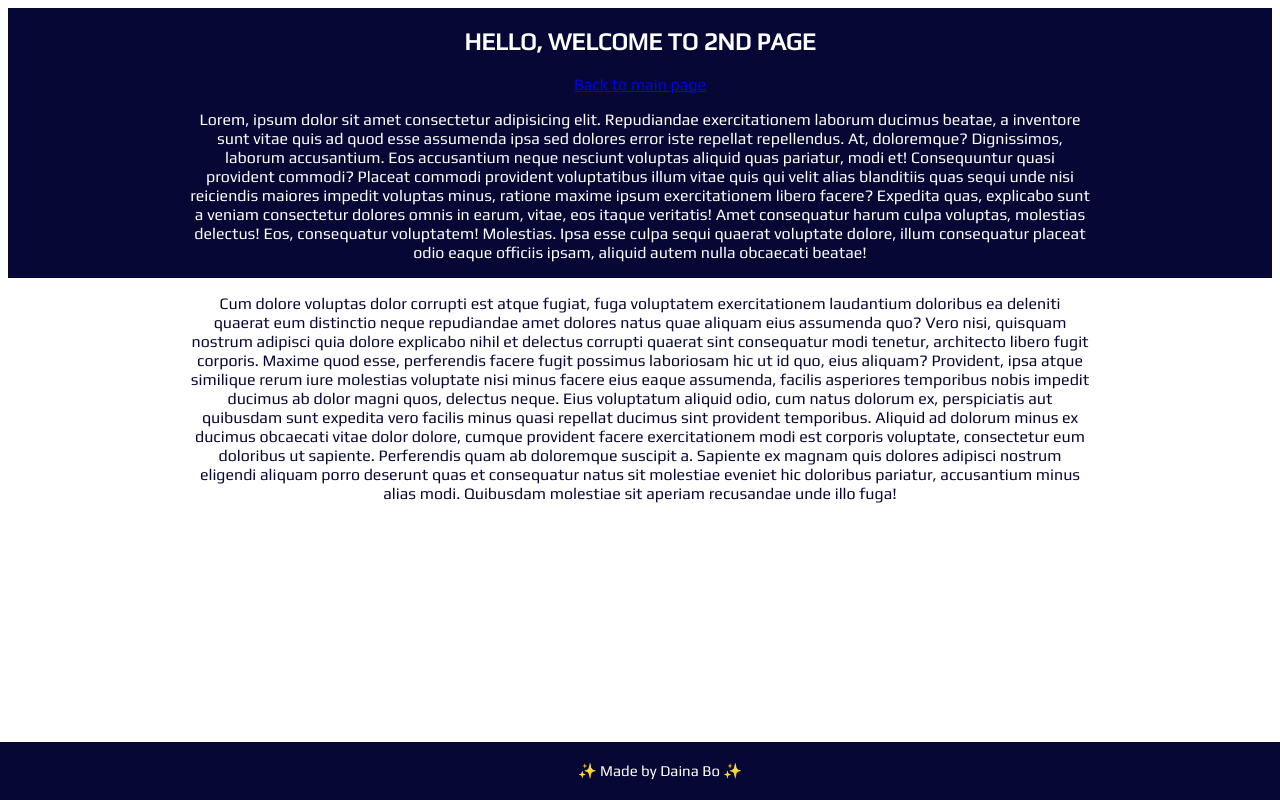
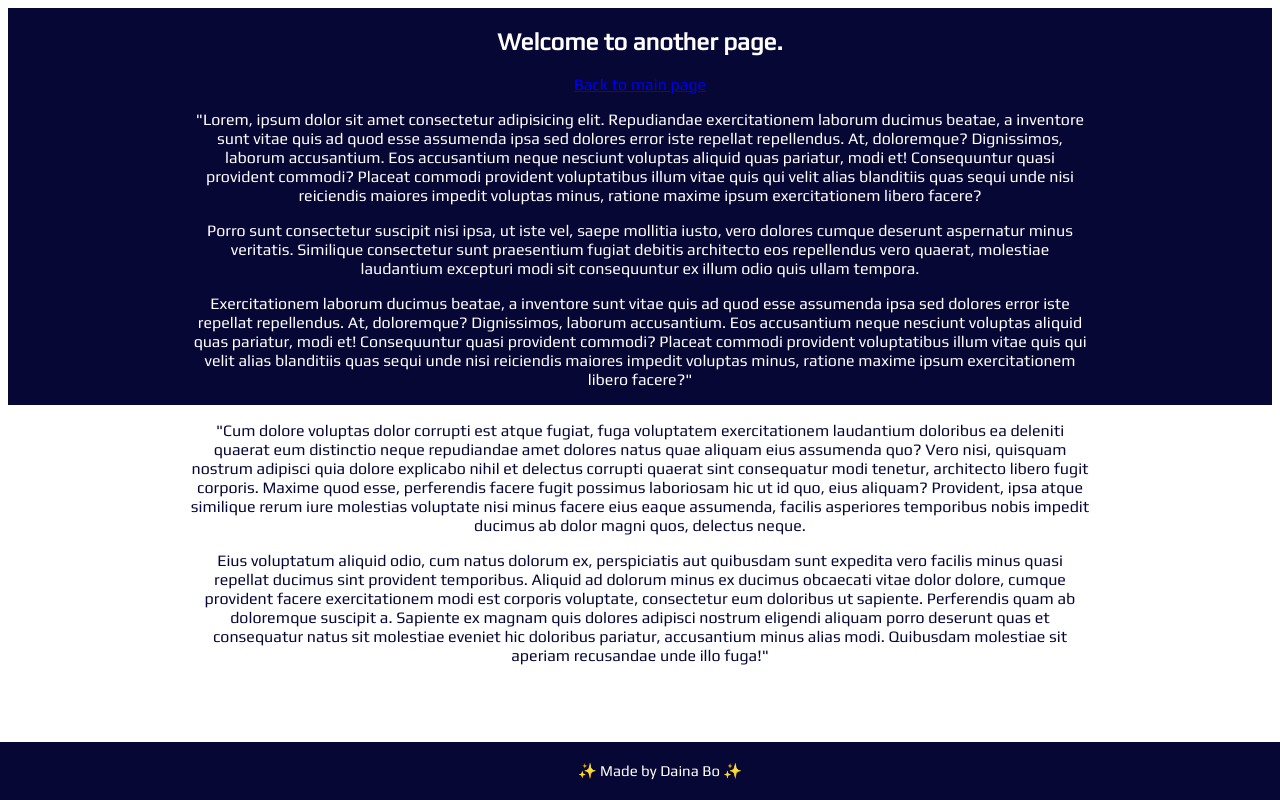
Before and after one commit to dainabo/RTG-landing-two, a plain HTML site: page second-page.html in a window 1280 px wide. Drawn offline with Linux system fonts and the light colour scheme.

Commit message:
html upd

```diff
--- a/second-page.html
+++ b/second-page.html
@@ -11,18 +11,27 @@
 </head>
 <body>
     <section class="second-intro-container">
-    <h2>HELLO, WELCOME TO 2ND PAGE</h2>
+    <h2 class="intro-two-heading">Welcome to another page.</h2>
     <a href="index.html" class="back-to-main">Back to main page</a>
     <div class="inner-content">
         <p class="main-text">
-            Lorem, ipsum dolor sit amet consectetur adipisicing elit. Repudiandae exercitationem laborum ducimus beatae, a inventore sunt vitae quis ad quod esse assumenda ipsa sed dolores error iste repellat repellendus. At, doloremque? Dignissimos, laborum accusantium. Eos accusantium neque nesciunt voluptas aliquid quas pariatur, modi et! Consequuntur quasi provident commodi? Placeat commodi provident voluptatibus illum vitae quis qui velit alias blanditiis quas sequi unde nisi reiciendis maiores impedit voluptas minus, ratione maxime ipsum exercitationem libero facere? Expedita quas, explicabo sunt a veniam consectetur dolores omnis in earum, vitae, eos itaque veritatis! Amet consequatur harum culpa voluptas, molestias delectus! Eos, consequatur voluptatem! Molestias. Ipsa esse culpa sequi quaerat voluptate dolore, illum consequatur placeat odio eaque officiis ipsam, aliquid autem nulla obcaecati beatae!
+            "Lorem, ipsum dolor sit amet consectetur adipisicing elit. Repudiandae exercitationem laborum ducimus beatae, a inventore sunt vitae quis ad quod esse assumenda ipsa sed dolores error iste repellat repellendus. At, doloremque? Dignissimos, laborum accusantium. Eos accusantium neque nesciunt voluptas aliquid quas pariatur, modi et! Consequuntur quasi provident commodi? Placeat commodi provident voluptatibus illum vitae quis qui velit alias blanditiis quas sequi unde nisi reiciendis maiores impedit voluptas minus, ratione maxime ipsum exercitationem libero facere?
+            <p class="main-text"> Porro sunt consectetur suscipit nisi ipsa, ut iste vel, saepe mollitia iusto, vero dolores cumque deserunt aspernatur minus veritatis. Similique consectetur sunt praesentium fugiat debitis architecto eos repellendus vero quaerat, molestiae laudantium excepturi modi sit consequuntur ex illum odio quis ullam tempora.
+            </p>
+            <p class="main-text">
+            Exercitationem laborum ducimus beatae, a inventore sunt vitae quis ad quod esse assumenda ipsa sed dolores error iste repellat repellendus. At, doloremque? Dignissimos, laborum accusantium. Eos accusantium neque nesciunt voluptas aliquid quas pariatur, modi et! Consequuntur quasi provident commodi? Placeat commodi provident voluptatibus illum vitae quis qui velit alias blanditiis quas sequi unde nisi reiciendis maiores impedit voluptas minus, ratione maxime ipsum exercitationem libero facere?"
+            </p>
+
         </p>
     </div>
 </section>
 <section class="second-main-container">
     <div class="inner-content">
-        <p class="main-text">
-        Cum dolore voluptas dolor corrupti est atque fugiat, fuga voluptatem exercitationem laudantium doloribus ea deleniti quaerat eum distinctio neque repudiandae amet dolores natus quae aliquam eius assumenda quo? Vero nisi, quisquam nostrum adipisci quia dolore explicabo nihil et delectus corrupti quaerat sint consequatur modi tenetur, architecto libero fugit corporis. Maxime quod esse, perferendis facere fugit possimus laboriosam hic ut id quo, eius aliquam? Provident, ipsa atque similique rerum iure molestias voluptate nisi minus facere eius eaque assumenda, facilis asperiores temporibus nobis impedit ducimus ab dolor magni quos, delectus neque. Eius voluptatum aliquid odio, cum natus dolorum ex, perspiciatis aut quibusdam sunt expedita vero facilis minus quasi repellat ducimus sint provident temporibus. Aliquid ad dolorum minus ex ducimus obcaecati vitae dolor dolore, cumque provident facere exercitationem modi est corporis voluptate, consectetur eum doloribus ut sapiente. Perferendis quam ab doloremque suscipit a. Sapiente ex magnam quis dolores adipisci nostrum eligendi aliquam porro deserunt quas et consequatur natus sit molestiae eveniet hic doloribus pariatur, accusantium minus alias modi. Quibusdam molestiae sit aperiam recusandae unde illo fuga!
+        <p class="main-text-b">
+        "Cum dolore voluptas dolor corrupti est atque fugiat, fuga voluptatem exercitationem laudantium doloribus ea deleniti quaerat eum distinctio neque repudiandae amet dolores natus quae aliquam eius assumenda quo? Vero nisi, quisquam nostrum adipisci quia dolore explicabo nihil et delectus corrupti quaerat sint consequatur modi tenetur, architecto libero fugit corporis. Maxime quod esse, perferendis facere fugit possimus laboriosam hic ut id quo, eius aliquam? Provident, ipsa atque similique rerum iure molestias voluptate nisi minus facere eius eaque assumenda, facilis asperiores temporibus nobis impedit ducimus ab dolor magni quos, delectus neque.
+        </p>
+        <p class="main-text-b">
+         Eius voluptatum aliquid odio, cum natus dolorum ex, perspiciatis aut quibusdam sunt expedita vero facilis minus quasi repellat ducimus sint provident temporibus. Aliquid ad dolorum minus ex ducimus obcaecati vitae dolor dolore, cumque provident facere exercitationem modi est corporis voluptate, consectetur eum doloribus ut sapiente. Perferendis quam ab doloremque suscipit a. Sapiente ex magnam quis dolores adipisci nostrum eligendi aliquam porro deserunt quas et consequatur natus sit molestiae eveniet hic doloribus pariatur, accusantium minus alias modi. Quibusdam molestiae sit aperiam recusandae unde illo fuga!"
         </p>
     </div>
 </section>
```
